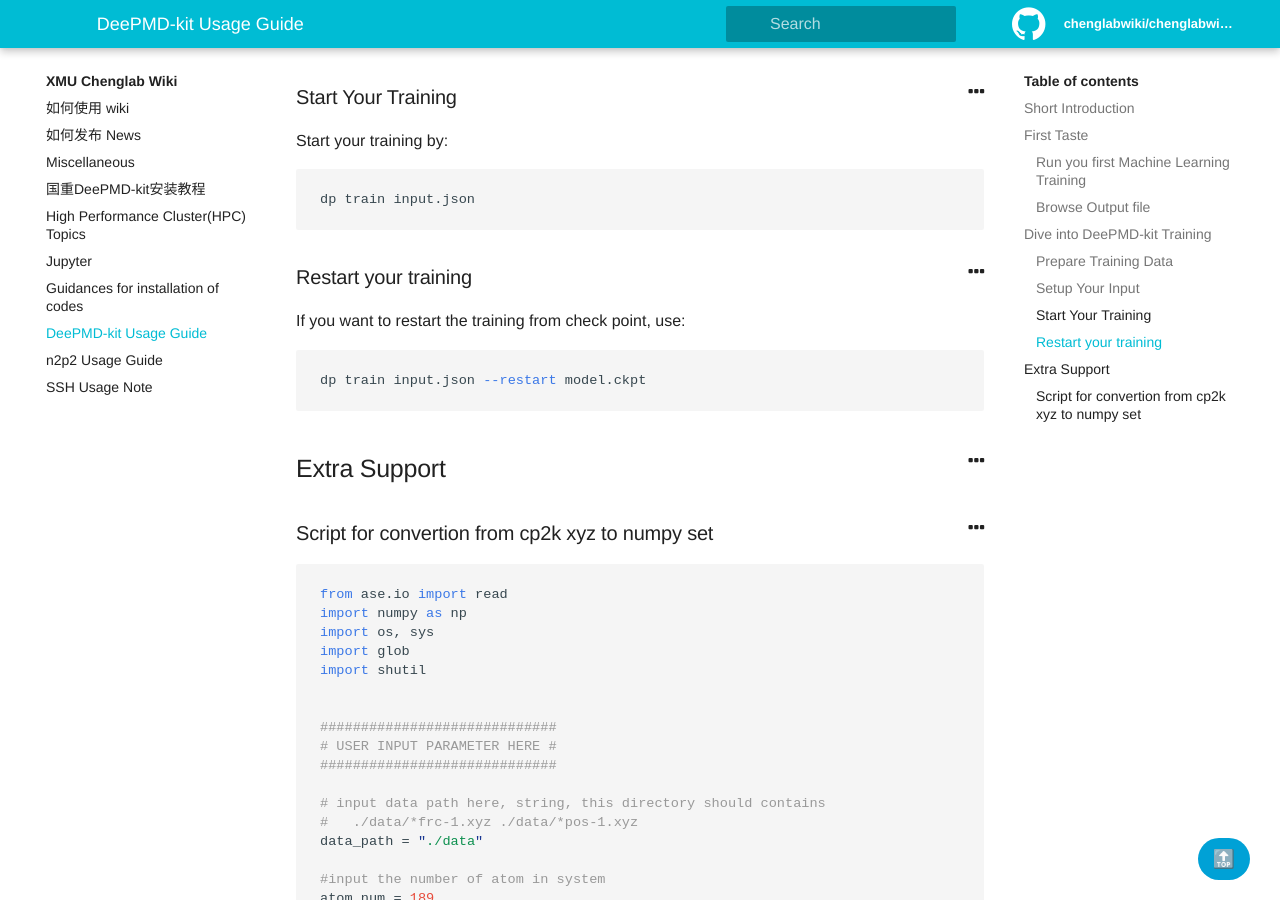
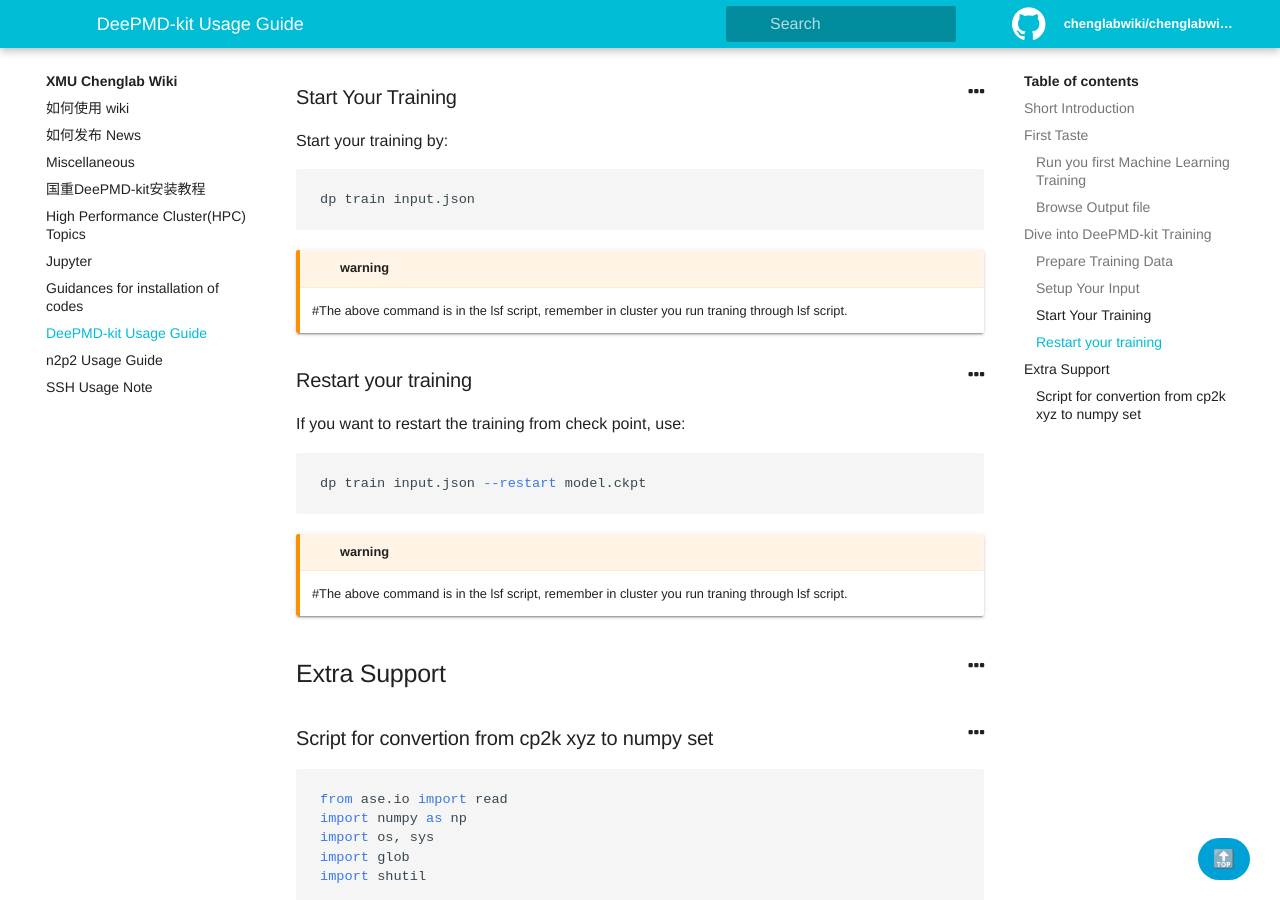
Before and after one commit to chenggroup/chenggroup.github.io, a Jekyll site: the page built from _wiki/softwares_usage/DeePMD-kit.md, in a window 1280 px wide and 900 px high, scrolled down 5915 px. Built offline with Jekyll 4.4.1, drawn with Linux system fonts in a browser that asks for light colours; some of the changed text lies outside the part shown.

Commit message:
modify deepmd instruction

````diff
--- a/_wiki/softwares_usage/DeePMD-kit.md
+++ b/_wiki/softwares_usage/DeePMD-kit.md
@@ -143,7 +143,7 @@
    1200    7.69e+00  7.71e+00    8.64e-02  8.69e-02    2.43e-01  2.44e-01    1.0e-03
 ```
 
-These numbers show the error of current machine learning model on the training set and testing set. Let's focus on the column, `l2_e_tst`, `l2_e_trn`, `l2_f_tst` and `l2_f_trn`. `l2_e_tst` means the error for the predicted energy on the testing set. `l2_e_trn` means the error for energy on the training set.  `l2_f_tst` and ` l2_f_trn` are same as above but they are for forces. You can plot these columns with python package `Matplotlib`.
+These numbers show the error of current machine learning model on the training set and testing set. Let's focus on the column, `l2_e_tst`, `l2_e_trn`, `l2_f_tst` and `l2_f_trn`. `l2_e_tst` means the error for the predicted energy on the testing set. `l2_e_trn` means the error for energy on the training set.  `l2_f_tst` and `l2_f_trn` are same as above but they are for forces. You can plot these columns with python package `Matplotlib`.
 
 ## Dive into DeePMD-kit Training
 
@@ -228,6 +228,10 @@
 dp train input.json
 ```
 
+{% include alert.html type="warning" content="#The above command is in the lsf script, remember in cluster you run traning through lsf script." %}
+
+
+
 ### Restart your training
 
 If you want to restart the training from check point, use:
@@ -236,7 +240,7 @@
 dp train input.json --restart model.ckpt
 ```
 
-
+{% include alert.html type="warning" content="#The above command is in the lsf script, remember in cluster you run traning through lsf script." %}
 
 ## Extra Support
 
````
Also changed, not shown: other parts of _wiki/softwares_usage/DeePMD-kit.md (+1 -1 lines).
